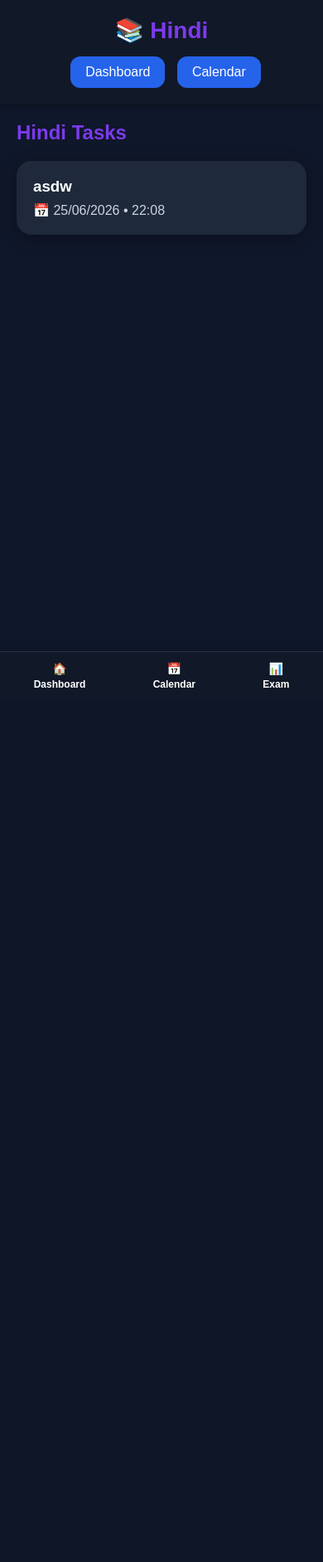
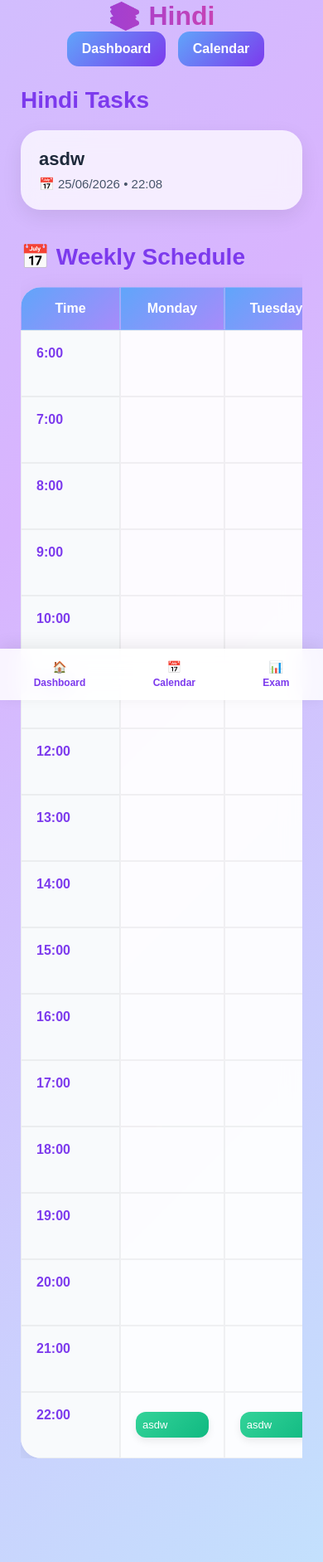
Before and after one commit to shaurya777-shah/aura-todo, a Flask app: page /subject/Hindi in a window 390 px wide. Shown: the whole page at 83% size. Before the commit the page ends 829 px from the top, so only its background shows below. Run offline with Flask 3, Linux system fonts and the light colour scheme; a user stored in the database is signed in; data comes from the database, SQL or seed files in the repository; both versions use the stored data as it was after the commit.

Commit message:
Added colorful animated gradient background

```diff
--- a/static/style.css
+++ b/static/style.css
@@ -2,32 +2,78 @@
     margin:0;
     padding:0;
     box-sizing:border-box;
-    font-family:Arial, sans-serif;
+    font-family:Arial,sans-serif;
 }
 
 body{
-    background:linear-gradient(135deg,#dbeafe,#fce7f3);
     min-height:100vh;
-    color:#111827;
+
+    background:
+    linear-gradient(
+        -45deg,
+        #ffdee9,
+        #b5fffc,
+        #d8b4fe,
+        #bfdbfe,
+        #fde68a,
+        #fecdd3
+    );
+
+    background-size:600% 600%;
+
+    animation:gradientFlow 18s ease infinite;
+
+    color:#1e293b;
+
     padding-bottom:100px;
+}
+
+@keyframes gradientFlow{
+
+    0%{
+        background-position:0% 50%;
+    }
+
+    25%{
+        background-position:50% 100%;
+    }
+
+    50%{
+        background-position:100% 50%;
+    }
+
+    75%{
+        background-position:50% 0%;
+    }
+
+    100%{
+        background-position:0% 50%;
+    }
+
+}
 }
 
 /* ---------------- TOPBAR ---------------- */
 
 .topbar{
-    background:white;
+    width:100%;
+    background:rgba(255,255,255,0.75);
+    backdrop-filter:blur(12px);
     padding:20px;
     display:flex;
     justify-content:space-between;
     align-items:center;
-    box-shadow:0 4px 15px rgba(0,0,0,0.1);
+    box-shadow:0 4px 20px rgba(0,0,0,0.08);
     position:sticky;
     top:0;
     z-index:100;
 }
 
 .topbar h1{
-    color:#7c3aed;
+    font-size:32px;
+    background:linear-gradient(90deg,#7c3aed,#ec4899);
+    -webkit-background-clip:text;
+    -webkit-text-fill-color:transparent;
 }
 
 /* ---------------- BUTTONS ---------------- */
@@ -37,38 +83,39 @@ body{
 .done-btn{
     text-decoration:none;
     color:white;
-    padding:10px 18px;
-    border-radius:12px;
+    padding:12px 18px;
+    border-radius:14px;
+    font-weight:bold;
     margin-left:10px;
     transition:0.3s;
     display:inline-block;
 }
 
 .nav-btn{
-    background:#3b82f6;
+    background:linear-gradient(135deg,#60a5fa,#7c3aed);
 }
 
 .logout-btn{
-    background:#ef4444;
+    background:linear-gradient(135deg,#fb7185,#ef4444);
 }
 
 .done-btn{
-    background:#22c55e;
+    background:linear-gradient(135deg,#4ade80,#22c55e);
 }
 
 .nav-btn:hover,
 .logout-btn:hover,
 .done-btn:hover{
-    transform:scale(1.05);
+    transform:translateY(-3px) scale(1.03);
 }
 
-/* ---------------- MAIN GRID ---------------- */
+/* ---------------- GRID ---------------- */
 
 .main-grid{
     display:grid;
     grid-template-columns:1fr 1fr;
-    gap:20px;
-    padding:20px;
+    gap:25px;
+    padding:25px;
 }
 
 @media(max-width:768px){
@@ -82,10 +129,11 @@ body{
 /* ---------------- CARD ---------------- */
 
 .card{
-    background:white;
-    padding:20px;
-    border-radius:20px;
-    box-shadow:0 6px 20px rgba(0,0,0,0.1);
+    background:rgba(255,255,255,0.7);
+    backdrop-filter:blur(12px);
+    padding:25px;
+    border-radius:28px;
+    box-shadow:0 8px 30px rgba(0,0,0,0.08);
 }
 
 .card h2{
@@ -98,76 +146,82 @@ body{
 form{
     display:flex;
     flex-direction:column;
-    gap:15px;
+    gap:16px;
 }
 
 input,
 select,
 button{
-    padding:14px;
     border:none;
-    border-radius:12px;
+    padding:15px;
+    border-radius:16px;
     font-size:16px;
 }
 
 input,
 select{
-    background:#f3f4f6;
+    background:#ffffff;
+    box-shadow:0 2px 10px rgba(0,0,0,0.05);
 }
 
 button{
-    background:#7c3aed;
+    background:linear-gradient(135deg,#7c3aed,#ec4899);
     color:white;
     cursor:pointer;
+    font-weight:bold;
+    transition:0.3s;
 }
 
 button:hover{
-    background:#6d28d9;
+    transform:scale(1.03);
 }
 
 /* ---------------- SUBJECTS ---------------- */
 
 .subjects-grid{
     display:grid;
-    grid-template-columns:repeat(auto-fit,minmax(120px,1fr));
-    gap:15px;
+    grid-template-columns:repeat(auto-fit,minmax(130px,1fr));
+    gap:16px;
 }
 
 .subject-box{
-    background:linear-gradient(135deg,#60a5fa,#a78bfa);
-    padding:18px;
-    border-radius:18px;
-    text-align:center;
     text-decoration:none;
     color:white;
+    padding:22px;
+    border-radius:22px;
+    text-align:center;
     font-weight:bold;
     transition:0.3s;
+    background:linear-gradient(135deg,#60a5fa,#a78bfa,#f472b6);
+    box-shadow:0 6px 20px rgba(0,0,0,0.08);
 }
 
 .subject-box:hover{
-    transform:translateY(-5px);
+    transform:translateY(-5px) scale(1.03);
 }
 
 /* ---------------- TASKS ---------------- */
 
 .tasks-section{
-    padding:20px;
+    padding:25px;
 }
 
 .tasks-section h2{
     margin-bottom:20px;
     color:#7c3aed;
+    font-size:28px;
 }
 
 .task-card{
-    background:white;
-    padding:20px;
-    border-radius:20px;
-    margin-bottom:18px;
+    background:rgba(255,255,255,0.75);
+    backdrop-filter:blur(12px);
+    padding:22px;
+    border-radius:24px;
+    margin-bottom:20px;
     display:flex;
     justify-content:space-between;
     align-items:center;
-    box-shadow:0 6px 20px rgba(0,0,0,0.1);
+    box-shadow:0 8px 25px rgba(0,0,0,0.08);
     transition:0.3s;
 }
 
@@ -177,11 +231,13 @@ button:hover{
 
 .task-card h3{
     margin-bottom:8px;
+    font-size:22px;
 }
 
 .task-card p{
     margin-top:5px;
-    color:#4b5563;
+    color:#475569;
+    font-size:15px;
 }
 
 /* ---------------- STATUS ---------------- */
@@ -205,11 +261,12 @@ button:hover{
     bottom:0;
     left:0;
     width:100%;
-    background:white;
+    background:rgba(255,255,255,0.85);
+    backdrop-filter:blur(12px);
     display:flex;
     justify-content:space-around;
-    padding:12px 0;
-    box-shadow:0 -4px 12px rgba(0,0,0,0.1);
+    padding:14px 0;
+    box-shadow:0 -4px 20px rgba(0,0,0,0.08);
     z-index:1000;
 }
 
@@ -219,8 +276,8 @@ button:hover{
     display:flex;
     flex-direction:column;
     align-items:center;
+    font-weight:bold;
     font-size:14px;
-    font-weight:bold;
 }
 
 .mobile-nav span{
@@ -249,275 +306,7 @@ button:hover{
     .task-card{
         flex-direction:column;
         align-items:flex-start;
-        gap:15px;
-    }
-
-    .done-btn{
-        width:100%;
-        text-align:center;
-    }
-
-}*{
-    margin:0;
-    padding:0;
-    box-sizing:border-box;
-    font-family:Arial, sans-serif;
-}
-
-body{
-    background:#0f172a;
-    color:white;
-    min-height:100vh;
-    padding-bottom:100px;
-}
-
-/* ---------------- TOPBAR ---------------- */
-
-.topbar{
-    display:flex;
-    justify-content:space-between;
-    align-items:center;
-    padding:20px;
-    background:#111827;
-    box-shadow:0 2px 10px rgba(0,0,0,0.3);
-    position:sticky;
-    top:0;
-    z-index:100;
-}
-
-.topbar h1{
-    font-size:28px;
-}
-
-/* ---------------- BUTTONS ---------------- */
-
-.nav-btn,
-.logout-btn,
-.done-btn{
-    text-decoration:none;
-    color:white;
-    padding:10px 18px;
-    border-radius:12px;
-    margin-left:10px;
-    transition:0.3s;
-    display:inline-block;
-}
-
-.nav-btn{
-    background:#2563eb;
-}
-
-.logout-btn{
-    background:#dc2626;
-}
-
-.done-btn{
-    background:#16a34a;
-}
-
-.nav-btn:hover,
-.logout-btn:hover,
-.done-btn:hover{
-    transform:scale(1.05);
-}
-
-/* ---------------- GRID ---------------- */
-
-.main-grid{
-    display:grid;
-    grid-template-columns:1fr 1fr;
-    gap:20px;
-    padding:20px;
-}
-
-@media(max-width:768px){
-
-    .main-grid{
-        grid-template-columns:1fr;
-    }
-
-}
-
-/* ---------------- CARD ---------------- */
-
-.card{
-    background:#1e293b;
-    padding:20px;
-    border-radius:20px;
-    box-shadow:0 4px 20px rgba(0,0,0,0.3);
-}
-
-.card h2{
-    margin-bottom:20px;
-}
-
-/* ---------------- FORM ---------------- */
-
-form{
-    display:flex;
-    flex-direction:column;
-    gap:15px;
-}
-
-input,
-select,
-button{
-    padding:14px;
-    border:none;
-    border-radius:12px;
-    font-size:16px;
-}
-
-input,
-select{
-    background:#334155;
-    color:white;
-}
-
-button{
-    background:#7c3aed;
-    color:white;
-    cursor:pointer;
-    transition:0.3s;
-}
-
-button:hover{
-    background:#6d28d9;
-}
-
-/* ---------------- SUBJECTS ---------------- */
-
-.subjects-grid{
-    display:grid;
-    grid-template-columns:repeat(auto-fit,minmax(120px,1fr));
-    gap:15px;
-}
-
-.subject-box{
-    background:#2563eb;
-    padding:18px;
-    border-radius:16px;
-    text-align:center;
-    text-decoration:none;
-    color:white;
-    font-weight:bold;
-    transition:0.3s;
-}
-
-.subject-box:hover{
-    transform:translateY(-5px);
-    background:#1d4ed8;
-}
-
-/* ---------------- TASKS ---------------- */
-
-.tasks-section{
-    padding:20px;
-}
-
-.tasks-section h2{
-    margin-bottom:20px;
-}
-
-.task-card{
-    background:#1e293b;
-    padding:20px;
-    border-radius:18px;
-    margin-bottom:18px;
-    display:flex;
-    justify-content:space-between;
-    align-items:center;
-    gap:20px;
-    box-shadow:0 4px 20px rgba(0,0,0,0.3);
-    transition:0.3s;
-}
-
-.task-card:hover{
-    transform:translateY(-3px);
-}
-
-.task-card h3{
-    margin-bottom:8px;
-}
-
-.task-card p{
-    margin-top:5px;
-    color:#cbd5e1;
-}
-
-/* ---------------- STATUS COLORS ---------------- */
-
-.overdue{
-    border-left:8px solid #ef4444;
-}
-
-.due_soon{
-    border-left:8px solid #f59e0b;
-}
-
-.ok{
-    border-left:8px solid #22c55e;
-}
-
-/* ---------------- EMPTY BOX ---------------- */
-
-.empty-box{
-    background:#1e293b;
-    padding:40px;
-    border-radius:20px;
-    text-align:center;
-}
-
-/* ---------------- MOBILE NAV ---------------- */
-
-.mobile-nav{
-    position:fixed;
-    bottom:0;
-    left:0;
-    width:100%;
-    background:#111827;
-    display:flex;
-    justify-content:space-around;
-    padding:12px 0;
-    border-top:1px solid rgba(255,255,255,0.1);
-    z-index:1000;
-}
-
-.mobile-nav a{
-    color:white;
-    text-decoration:none;
-    display:flex;
-    flex-direction:column;
-    align-items:center;
-    font-size:14px;
-}
-
-.mobile-nav span{
-    font-size:12px;
-    margin-top:4px;
-}
-
-@media(min-width:768px){
-
-    .mobile-nav{
-        display:none;
-    }
-
-}
-
-/* ---------------- MOBILE FIXES ---------------- */
-
-@media(max-width:768px){
-
-    .topbar{
-        flex-direction:column;
-        gap:15px;
-        text-align:center;
-    }
-
-    .task-card{
-        flex-direction:column;
-        align-items:flex-start;
+        gap:16px;
     }
 
     .done-btn{
--- a/templates/subject.html
+++ b/templates/subject.html
@@ -8,6 +8,59 @@
     <meta name="viewport" content="width=device-width, initial-scale=1.0">
 
     <link rel="stylesheet" href="{{ url_for('static', filename='style.css') }}">
+
+    <style>
+
+        .weekly-calendar{
+            margin-top:40px;
+            overflow-x:auto;
+        }
+
+        .calendar-grid{
+            display:grid;
+            grid-template-columns:120px repeat(7,1fr);
+            min-width:1000px;
+            background:rgba(255,255,255,0.7);
+            backdrop-filter:blur(12px);
+            border-radius:25px;
+            overflow:hidden;
+            box-shadow:0 8px 30px rgba(0,0,0,0.08);
+        }
+
+        .calendar-header{
+            background:linear-gradient(135deg,#60a5fa,#a78bfa);
+            color:white;
+            padding:16px;
+            text-align:center;
+            font-weight:bold;
+            border:1px solid rgba(255,255,255,0.2);
+        }
+
+        .time-slot{
+            background:rgba(255,255,255,0.8);
+            padding:18px;
+            border:1px solid rgba(0,0,0,0.05);
+            min-height:80px;
+            position:relative;
+        }
+
+        .time-label{
+            font-weight:bold;
+            color:#7c3aed;
+            background:#f8fafc;
+        }
+
+        .task-pill{
+            background:linear-gradient(135deg,#34d399,#10b981);
+            color:white;
+            padding:8px;
+            border-radius:12px;
+            font-size:13px;
+            margin-top:5px;
+            box-shadow:0 4px 10px rgba(0,0,0,0.08);
+        }
+
+    </style>
 
 </head>
 
@@ -81,6 +134,74 @@
 
         {% endif %}
 
+        <!-- WEEKLY CALENDAR -->
+
+        <div class="weekly-calendar">
+
+            <h2 style="margin-bottom:20px;color:#7c3aed;">
+                📅 Weekly Schedule
+            </h2>
+
+            <div class="calendar-grid">
+
+                <!-- HEADER -->
+
+                <div class="calendar-header">
+                    Time
+                </div>
+
+                <div class="calendar-header">Monday</div>
+                <div class="calendar-header">Tuesday</div>
+                <div class="calendar-header">Wednesday</div>
+                <div class="calendar-header">Thursday</div>
+                <div class="calendar-header">Friday</div>
+                <div class="calendar-header">Saturday</div>
+                <div class="calendar-header">Sunday</div>
+
+                <!-- TIME SLOTS -->
+
+                {% for hour in range(6,23) %}
+
+                    <div class="time-slot time-label">
+
+                        {{hour}}:00
+
+                    </div>
+
+                    {% for day in range(7) %}
+
+                        <div class="time-slot">
+
+                            {% for task in tasks %}
+
+                                {% if task[4] %}
+
+                                    {% set task_hour = task[4][11:13]|int %}
+
+                                    {% if task_hour == hour %}
+
+                                        <div class="task-pill">
+
+                                            {{task[2]}}
+
+                                        </div>
+
+                                    {% endif %}
+
+                                {% endif %}
+
+                            {% endfor %}
+
+                        </div>
+
+                    {% endfor %}
+
+                {% endfor %}
+
+            </div>
+
+        </div>
+
     </div>
 
     <div class="mobile-nav">
```
Also changed, not shown: static/script.js (+48 -3 lines), users.db.
